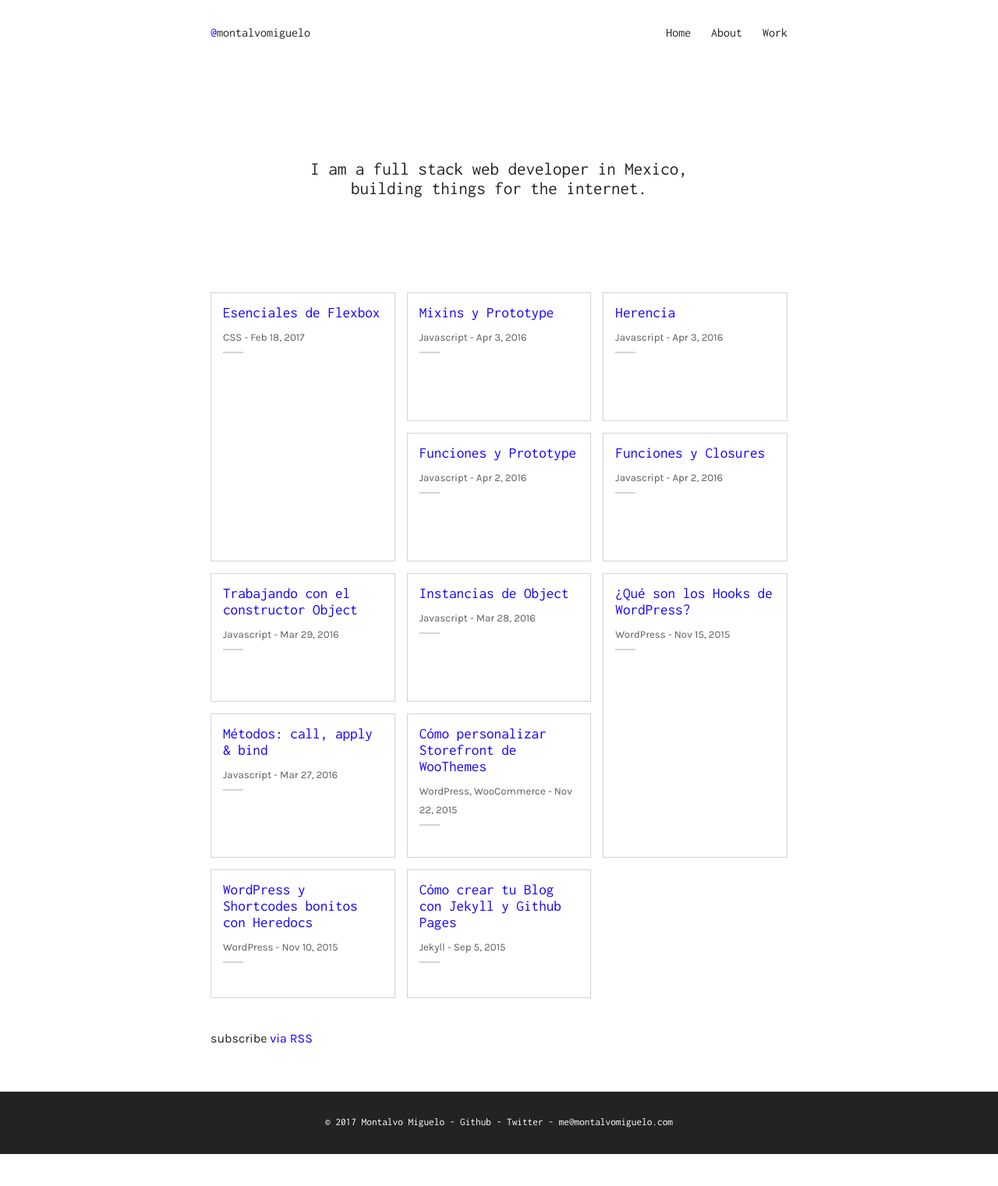
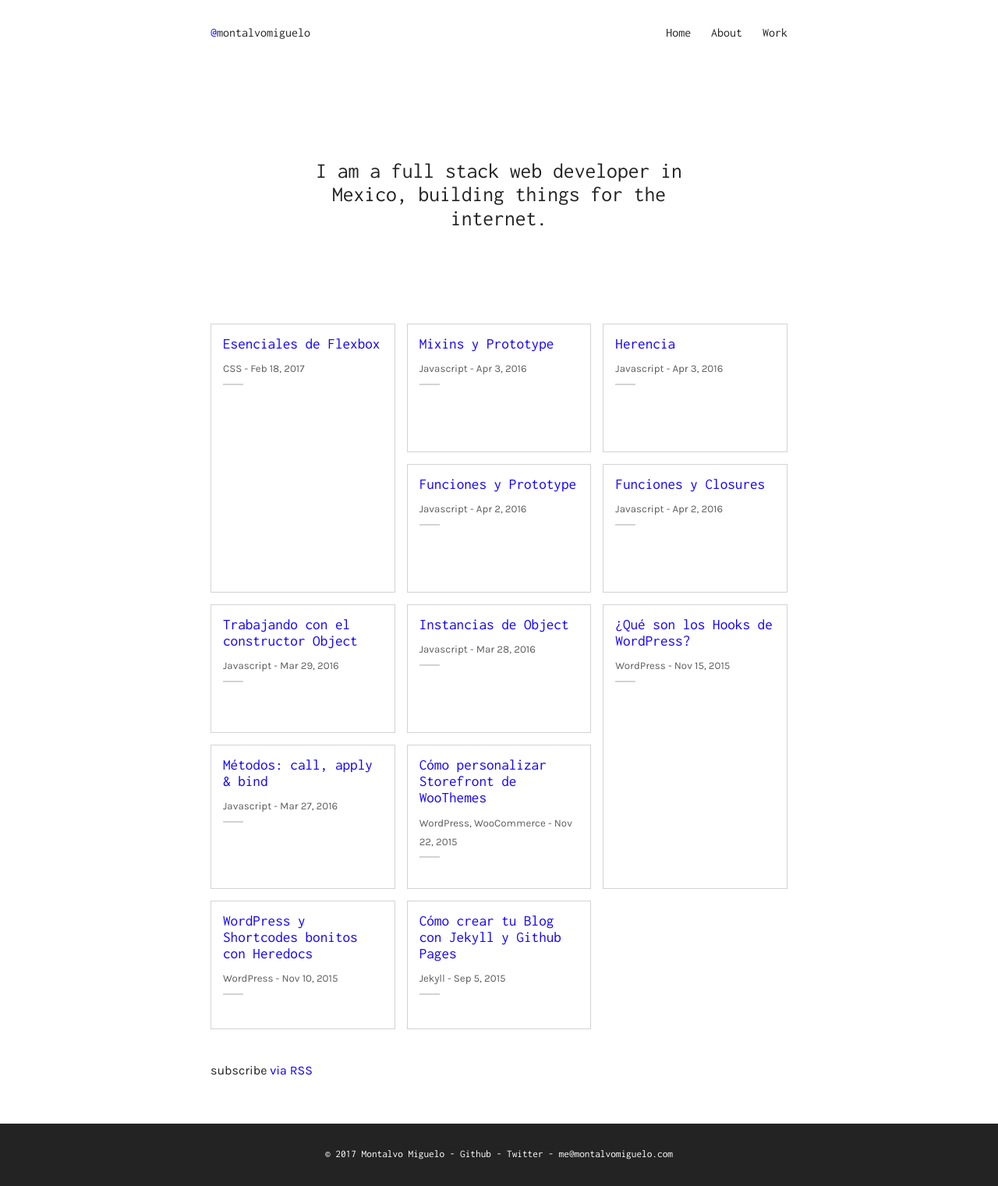
Before and after one commit to montalvomiguelo/montalvomiguelo.github.io, a Jekyll site: the page built from index.html, in a window 1280 px wide. Shown: the whole page at 78% size. Built offline with Jekyll 4.4.1, drawn with Linux system fonts in a browser that asks for light colours; before the commit the page ends 1480 px from its top, so only the background shows below that.

Commit message:
update font size

```diff
--- a/_sass/_layout.scss
+++ b/_sass/_layout.scss
@@ -94,7 +94,7 @@
 }
 
 .page-heading {
-  font-size: $base-font-size * 1.44;
+  font-size: $base-font-size * 1.728;
   margin: $spacing-unit * 2 0 $spacing-unit * $phi;
   text-align: center;
 
@@ -105,7 +105,6 @@
 
 .site-description {
   @extend .page-heading;
-  font-size: $base-font-size * 1.44;
   max-width: $content-width / $phi;
   margin-left: auto;
   margin-right: auto;
@@ -269,7 +268,7 @@
 }
 
 .post-title {
-  font-size: $base-font-size * 1.44;
+  font-size: $base-font-size * 1.728;
   line-height: 1;
   margin-bottom: $spacing-unit / 6;
 }
```
